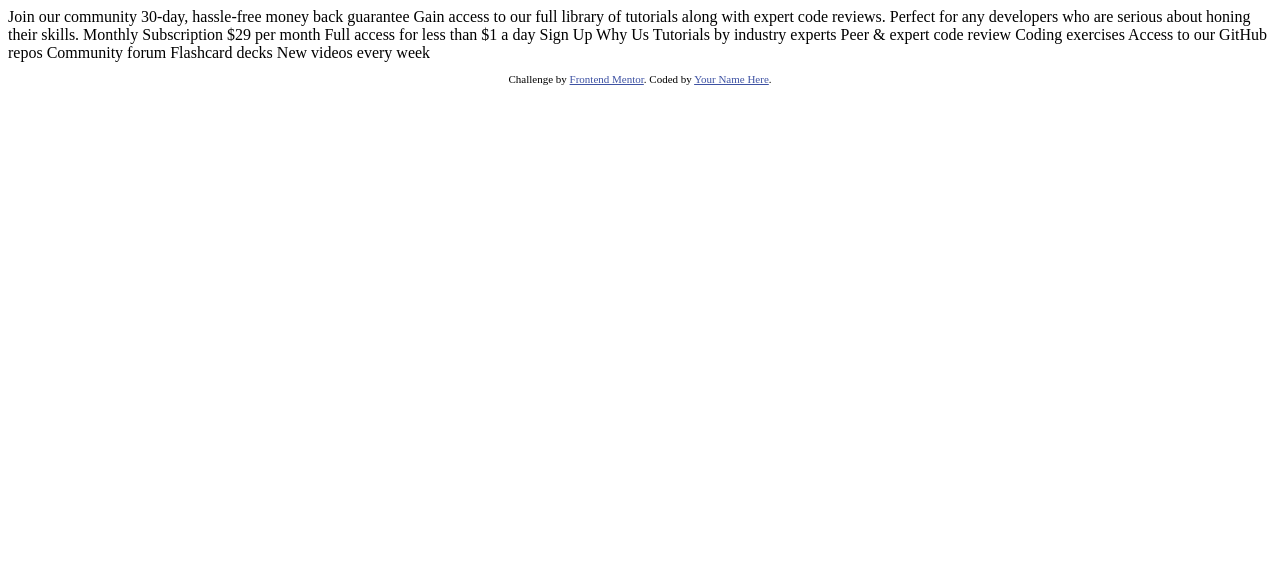
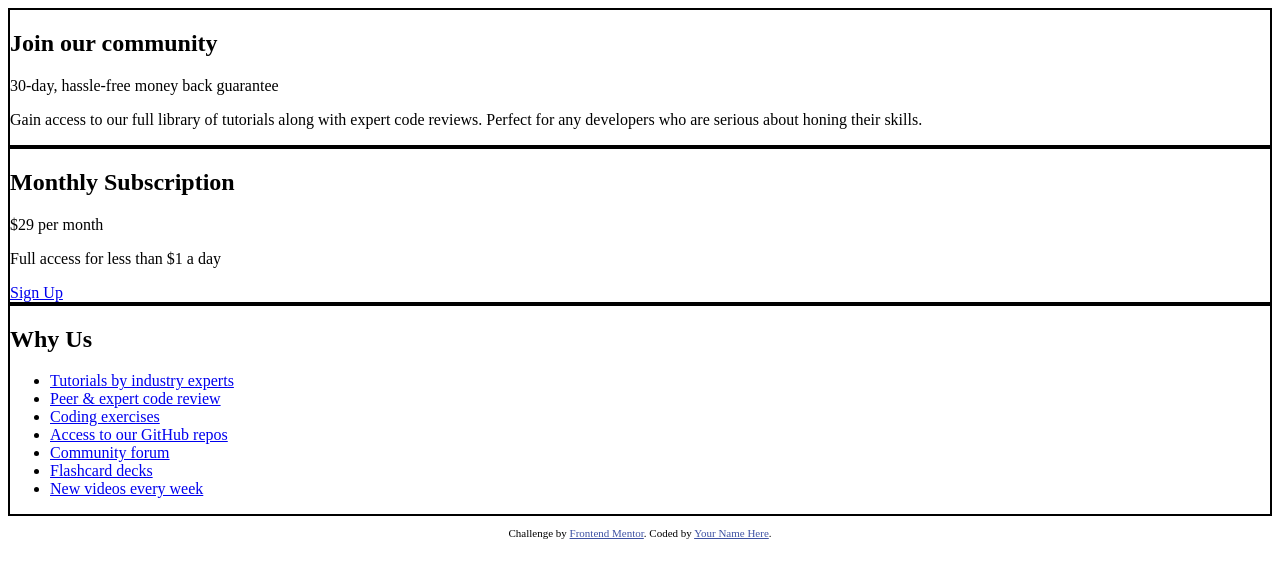
Before and after one commit to rverma510/single-price-grid-component, a plain HTML site: page index.html in a window 1280 px wide. Drawn offline with Linux system fonts and the light colour scheme.

Commit message:
Structuring content in index.html

```diff
--- a/index.html
+++ b/index.html
@@ -3,43 +3,40 @@
 <head>
 	<meta charset="UTF-8">
 	<meta name="viewport" content="width=device-width, initial-scale=1.0"> <!-- displays site properly based on user's device -->
-
 	<link rel="icon" type="image/png" sizes="32x32" href="./images/favicon-32x32.png">
-
+	<link rel="stylesheet" href="style.css">
 	<title>Frontend Mentor | Single Price Grid Component</title>
-
-  <!-- Feel free to remove these styles or customise in your own stylesheet 👍 -->
 	<style>
 		.attribution { font-size: 11px; text-align: center; }
 		.attribution a { color: hsl(228, 45%, 44%); }
 	</style>
 </head>
 <body>
-  Join our community
-
-  30-day, hassle-free money back guarantee
-
-  Gain access to our full library of tutorials along with expert code reviews.
-  Perfect for any developers who are serious about honing their skills.
-
-  Monthly Subscription
-
-  &dollar;29 per month
-
-  Full access for less than &dollar;1 a day
-
-  Sign Up
-
-  Why Us
-
-  Tutorials by industry experts
-  Peer &amp; expert code review
-  Coding exercises
-  Access to our GitHub repos
-  Community forum
-  Flashcard decks
-  New videos every week
-
+	<main>
+		<section class="community">
+			<h2>Join our community</h2>
+			<p>30-day, hassle-free money back guarantee</p>
+			<p>Gain access to our full library of tutorials along with expert code reviews. Perfect for any developers who are serious about honing their skills.</p>
+		</section>
+		<section class="subscription">
+			<h2>Monthly Subscription</h2>
+			<p><span>&dollar;29</span> per month</p>
+			<p>Full access for less than &dollar;1 a day</p>
+			<a href="#">Sign Up</a>
+		</section>
+		<section class="why-us">
+			<h2>Why Us</h2>
+			<ul>
+				<li><a href="#">Tutorials by industry experts</a></li>
+				<li><a href="#">Peer &amp; expert code review</a></li>
+				<li><a href="#">Coding exercises</a></li>
+				<li><a href="#">Access to our GitHub repos</a></li>
+				<li><a href="#">Community forum</a></li>
+				<li><a href="#">Flashcard decks</a></li>
+				<li><a href="#">New videos every week</a></li>
+			</ul>
+		</section>
+	</main>
 <footer>
 	<p class="attribution">
 	Challenge by <a href="https://www.frontendmentor.io?ref=challenge" target="_blank">Frontend Mentor</a>.
--- /dev/null
+++ b/style.css
@@ -0,0 +1,3 @@
+section {
+    border: 2px solid black;
+}
```
Lines whose indentation alone changed are shown as unchanged.
